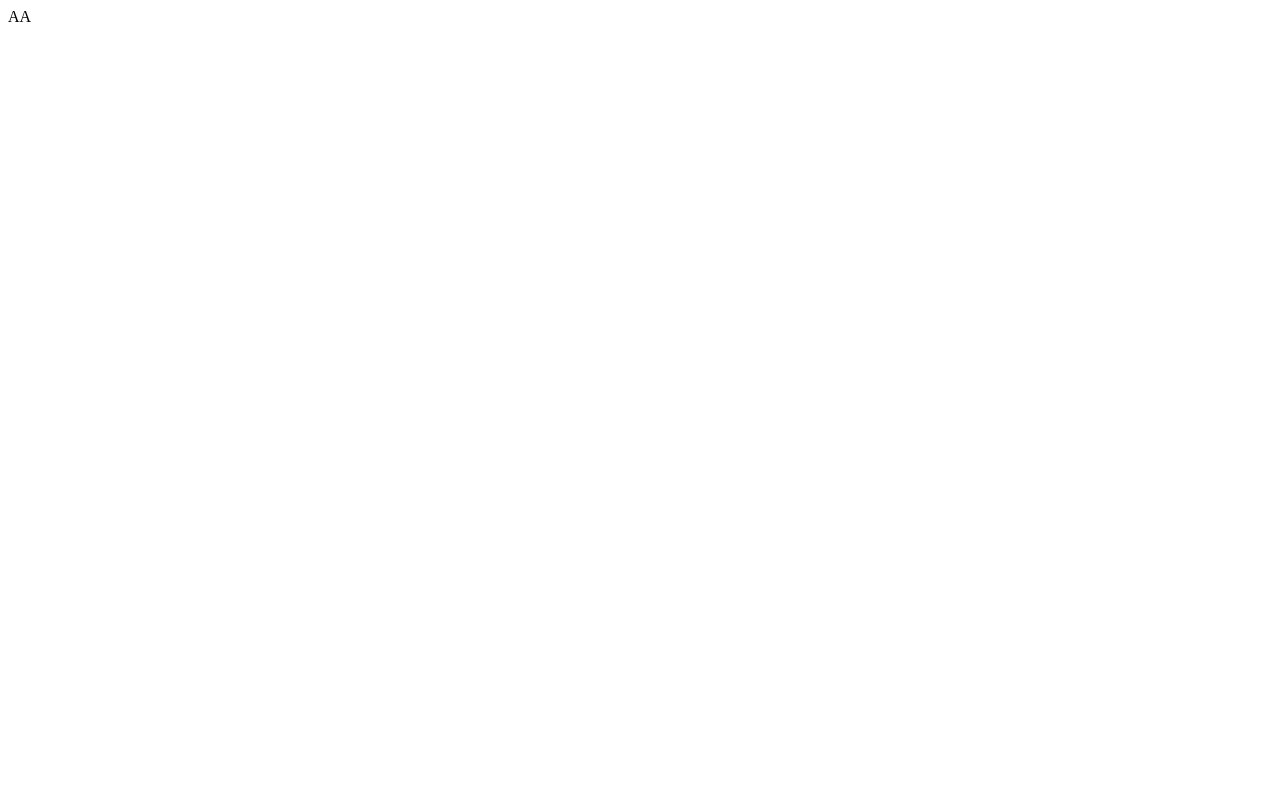
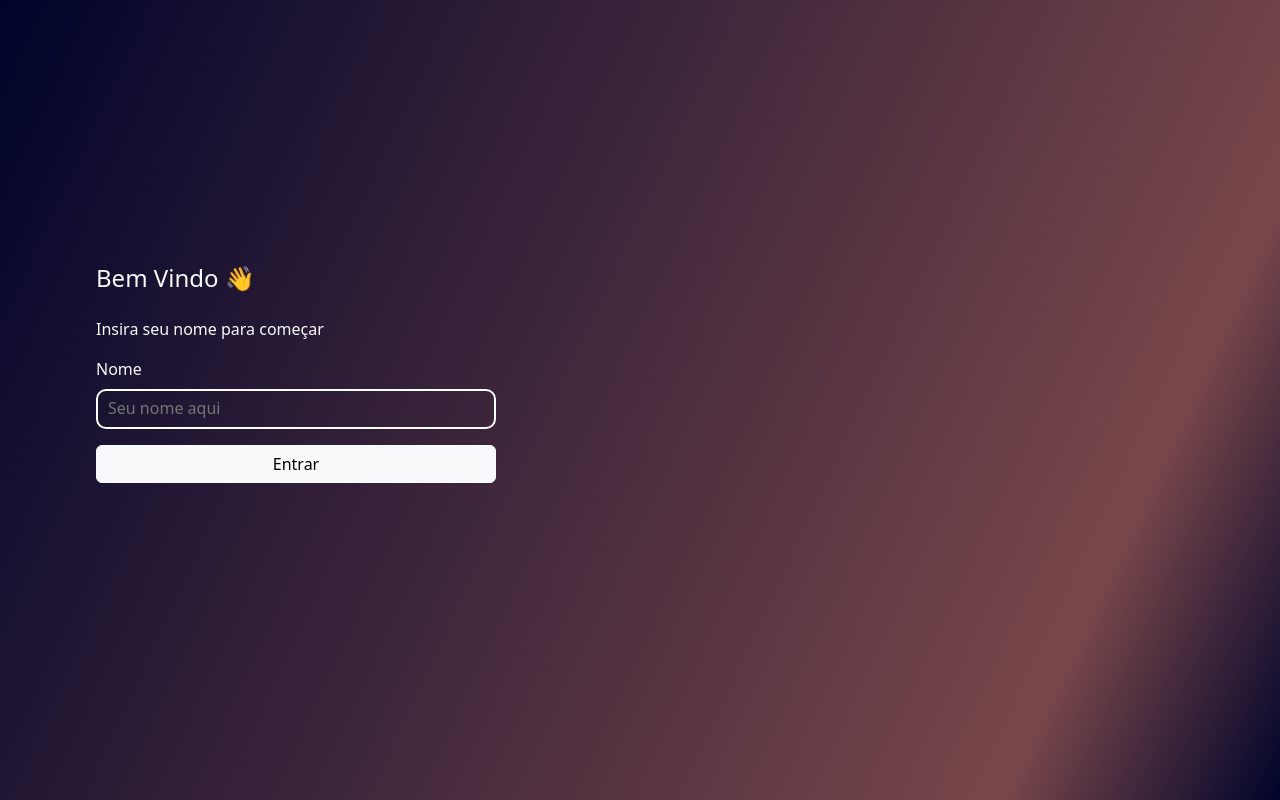
Before and after one commit to ArthurAndradee/Chat-App, a React (Create React App) app: page / in a window 1280 px wide. Built offline with nearby package versions, Linux system fonts and the light colour scheme.

Commit message:
Feat: Finished Auth Page

```diff
--- a/package.json
+++ b/package.json
@@ -10,6 +10,8 @@
     "@types/node": "^16.7.13",
     "@types/react": "^18.0.0",
     "@types/react-dom": "^18.0.0",
+    "axios": "^1.7.2",
+    "bootstrap": "^5.3.3",
     "react": "^18.3.1",
     "react-dom": "^18.3.1",
     "react-scripts": "5.0.1",
--- a/src/App.css
+++ b/src/App.css
@@ -1,38 +1,5 @@
-.App {
-  text-align: center;
+html, body {
+  height: 100%;
+  margin: 0;
+  padding: 0;
 }
-
-.App-logo {
-  height: 40vmin;
-  pointer-events: none;
-}
-
-@media (prefers-reduced-motion: no-preference) {
-  .App-logo {
-    animation: App-logo-spin infinite 20s linear;
-  }
-}
-
-.App-header {
-  background-color: #282c34;
-  min-height: 100vh;
-  display: flex;
-  flex-direction: column;
-  align-items: center;
-  justify-content: center;
-  font-size: calc(10px + 2vmin);
-  color: white;
-}
-
-.App-link {
-  color: #61dafb;
-}
-
-@keyframes App-logo-spin {
-  from {
-    transform: rotate(0deg);
-  }
-  to {
-    transform: rotate(360deg);
-  }
-}
--- a/src/App.tsx
+++ b/src/App.tsx
@@ -1,11 +1,21 @@
+import { useState } from 'react';
 import './App.css';
+import AuthPage from './Pages/AuthPage/AuthPage';
+import ChatsPage from './Pages/ChatsPage/ChatsPage';
 
 function App() {
-  return (
-    <div>
-      AA
-    </div>
-  );
+  const [username, setUsername] = useState<string | null>(null);
+
+  const handleUsernameSubmit = (username: string) => {
+    setUsername(username);
+    console.log('Username submitted:', username);
+  };
+
+  if (!username) {
+    return <AuthPage onUsernameSubmit={handleUsernameSubmit}/>;
+  } else {
+    return <ChatsPage/>;
+  }
 }
 
 export default App;
--- /dev/null
+++ b/src/Pages/AuthPage/AuthPage.css
@@ -0,0 +1,37 @@
+.form-container {
+    height: 100vh;
+    width: 100vw;
+
+    display: flex;
+    background: rgb(0,4,43);
+    background: -moz-linear-gradient(115deg, rgba(0,4,43,1) 0%, rgba(121,71,74,1) 83%, rgba(0,4,43,1) 100%);
+    background: -webkit-linear-gradient(115deg, rgba(0,4,43,1) 0%, rgba(121,71,74,1) 83%, rgba(0,4,43,1) 100%);
+    background: linear-gradient(115deg, rgba(0,4,43,1) 0%, rgba(121,71,74,1) 83%, rgba(0,4,43,1) 100%);
+    filter: progid:DXImageTransform.Microsoft.gradient(startColorstr="#00042b",endColorstr="#00042b",GradientType=1);
+}
+
+.from-card {
+    width: 400px;
+    margin: 30vh 0 0 7.5vw;
+}
+
+.username-input {
+    width: 400px;
+
+    padding: 5px 10px 7px;
+    outline:none;
+    border-radius: 10px;
+
+    transition:all 1s;
+    -webkit-transition:all 1s;
+
+    color:white;
+    border: 2px solid white;
+    background-color:rgba(0, 0, 0, 0);
+}
+.username-input:focus {
+    font-size:16px;
+    -webkit-box-shadow: 0px 0px 10px -1px rgba(255,255,255,1);
+    -moz-box-shadow: 0px 0px 10px -1px rgba(255,255,255,1);
+    box-shadow: 0px 0px 10px -1px rgba(255,255,255,1);
+}
--- /dev/null
+++ b/src/Pages/AuthPage/AuthPage.tsx
@@ -0,0 +1,42 @@
+import React, { useState } from 'react';
+import './AuthPage.css';
+
+interface AuthPageProps {
+  onUsernameSubmit: (username: string) => void;
+}
+
+function AuthPage({ onUsernameSubmit }: AuthPageProps) {
+  const [username, setUsername] = useState('');
+
+  const handleFormSubmit = (event: React.FormEvent<HTMLFormElement>) => {
+    event.preventDefault();
+    if (username) {
+      onUsernameSubmit(username);
+    } else {
+      alert('Please enter a valid username.');
+    }
+  };
+
+  return (
+    <div className="form-container">
+      <form className="from-card text-light" onSubmit={handleFormSubmit}>
+        <h4 className="my-4">Bem Vindo 👋</h4>
+        <div className="my-3">Insira seu nome para começar</div>
+        <div className="">
+          <div className="my-2">Nome</div>
+          <input
+            className="username-input"
+            placeholder="Seu nome aqui"
+            value={username}
+            onChange={(e) => setUsername(e.target.value)}
+          />
+          <button className="btn btn-light w-100 my-3" type="submit">
+            Entrar
+          </button>
+        </div>
+      </form>
+    </div>
+  );
+}
+
+export default AuthPage;
--- a/src/index.tsx
+++ b/src/index.tsx
@@ -1,6 +1,7 @@
 import React from 'react';
 import ReactDOM from 'react-dom/client';
 import App from './App';
+import 'bootstrap/dist/css/bootstrap.css';
 import reportWebVitals from './reportWebVitals';
 
 const root = ReactDOM.createRoot(
```
Also changed, not shown: src/Pages/AuthPage.tsx (deleted, +0 -9 lines), src/Pages/ChatsPage/ChatPage.css (added), src/Pages/ChatsPage/ChatsPage.tsx (renamed from src/Pages/ChatsPage.tsx), 2 other files (tests, documents, lock files or other folders).
